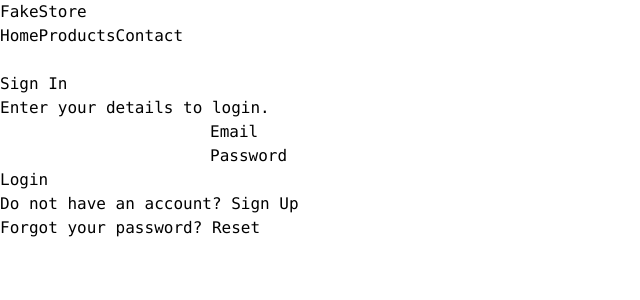
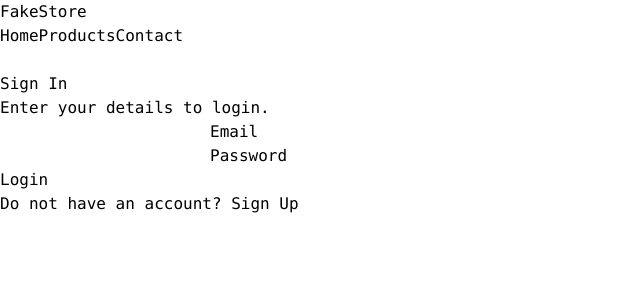
Before and after one commit to jaqubowsky/shopping-app-v2, a React (Vite) app: page /login in a window 1280 px wide. Shown: the top 300 px of the page, without its empty margins (0-640 px from the left). Built offline with nearby package versions, Linux system fonts and the light colour scheme; no server answers; some icons are missing; what @material-tailwind/react would draw is missing.

Commit message:
Change naming and delete reset password

```diff
--- a/src/pages/Login/Login.tsx
+++ b/src/pages/Login/Login.tsx
@@ -25,8 +25,9 @@ export default function Login() {
   const onSubmit: SubmitHandler<Inputs> = async ({ email, password }, e) => {
     e?.preventDefault();
     try {
-      const loginValues = { email, password };
-      await loginWithEmailAndPassword(loginValues);
+      const formValues = { email, password };
+
+      await loginWithEmailAndPassword(formValues);
       navigate("/");
       navigate(0);
     } catch (err) {
@@ -99,16 +100,6 @@ export default function Login() {
             Sign Up
           </Link>
         </Typography>
-        <Typography color="gray" className="mt-4 text-center font-normal">
-          Forgot your password?{" "}
-          <Link
-            to="/login/reset-password"
-            replace
-            className="font-medium text-blue-500 transition-colors hover:text-blue-700"
-          >
-            Reset
-          </Link>
-        </Typography>
       </form>
     </Card>
   );
```
